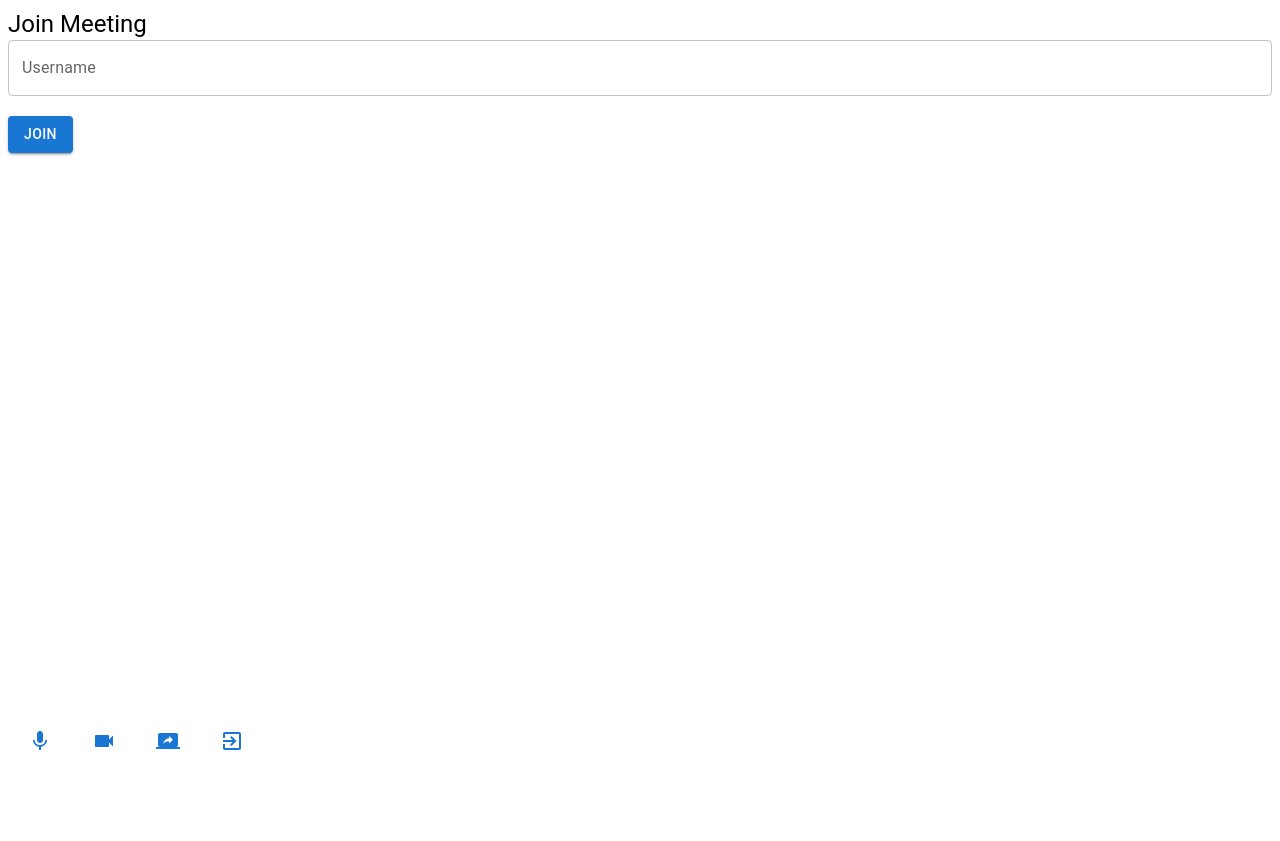
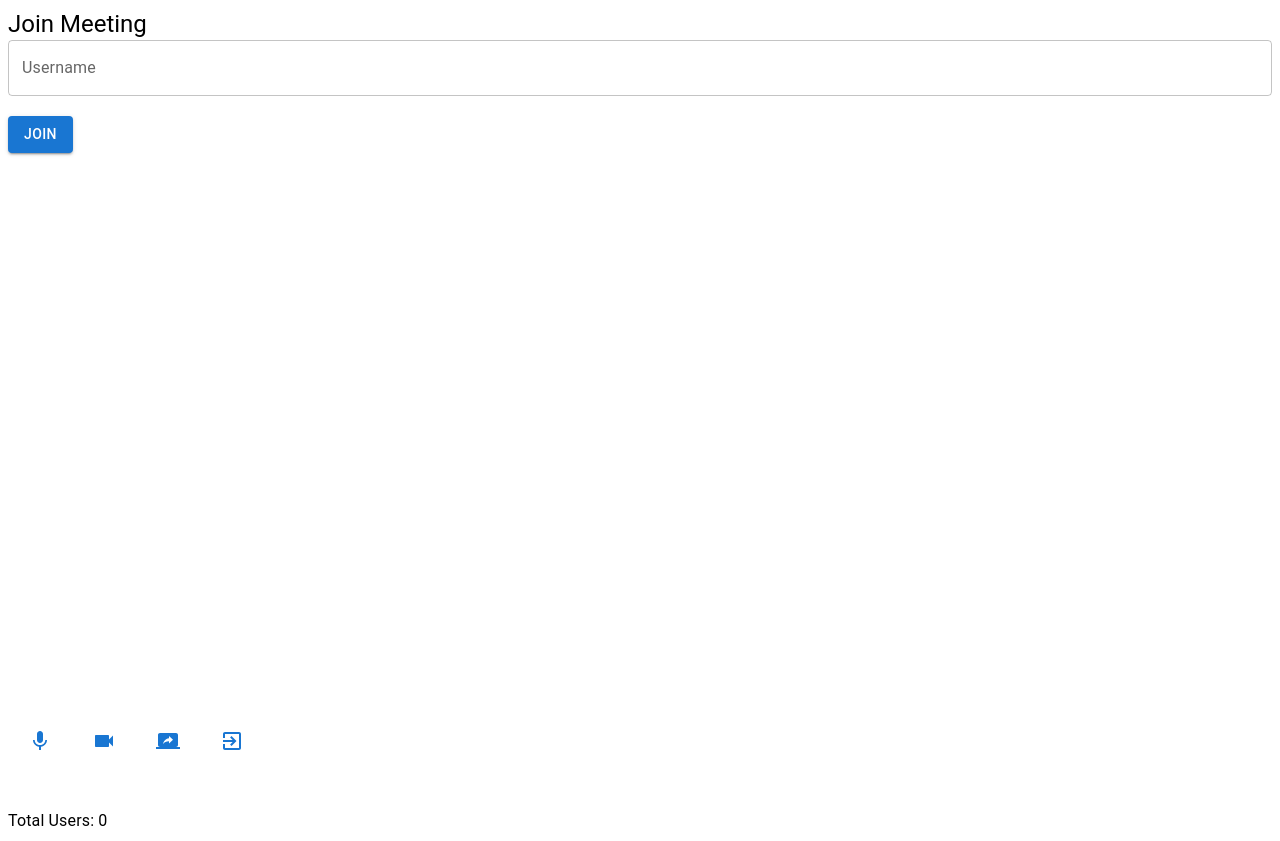
Before and after one commit to SithuSoe153/React_JS_AgoraMeet, a React (Vite) app: page /join in a window 1280 px wide. Before the commit the page ends 800 px from the top, so only its background shows below. Built offline with nearby package versions, Linux system fonts and the light colour scheme; what agora-rtc-sdk-ng would draw is missing.

Commit message:
Deploy_1

```diff
--- a/src/main.jsx
+++ b/src/main.jsx
@@ -1,11 +1,11 @@
-// src/main.jsx
 import React from 'react';
-import ReactDOM from 'react-dom';
+import ReactDOM from 'react-dom/client';
 import Main from './App';
 import './index.css';
 
+const root = ReactDOM.createRoot(document.getElementById('root'));
 
-ReactDOM.createRoot(document.getElementById('root')).render(
+root.render(
   <React.StrictMode>
     <Main />
   </React.StrictMode>
--- a/src/pages/HostMeeting/components/MeetingDrawer.jsx
+++ b/src/pages/HostMeeting/components/MeetingDrawer.jsx
@@ -85,8 +85,9 @@ const MeetingDrawer = () => {
     setStage({ ...stage, [anchor]: open });
   };
 
-  const meetingLink = `http://localhost:5173/join?channelName=${encodeURIComponent(
-  // const meetingLink = `https://80c9-172-104-188-189.ngrok-free.app/join?channelName=${encodeURIComponent(
+  // const meetingLink = `http://localhost:5173/join?channelName=${encodeURIComponent(
+  const meetingLink = `https://qq-meet.netlify.app/join?channelName=${encodeURIComponent(
+    // const meetingLink = `https://80c9-172-104-188-189.ngrok-free.app/join?channelName=${encodeURIComponent(
     channelName
   )}&token=${encodeURIComponent(token)}`;
 
--- a/src/pages/JoinMeeting/JoinMeeting.jsx
+++ b/src/pages/JoinMeeting/JoinMeeting.jsx
@@ -189,7 +189,7 @@ const JoinMeeting = () => {
       await client.leave();
       setLocalTracks([]);
       setRemoteUsers({});
-      client.removeAllListeners(); // Ensure no lingering listeners
+      client.removeAllListeners();
       setJoined(false);
     } catch (error) {
       console.error("Failed to leave the channel:", error);
@@ -317,6 +317,9 @@ const JoinMeeting = () => {
           </div>
         ))}
       </div>
+      <Typography variant="body1" style={{ marginTop: "20px" }}>
+        Total Users: {totalUsers}
+      </Typography>
     </div>
   );
 };
```
